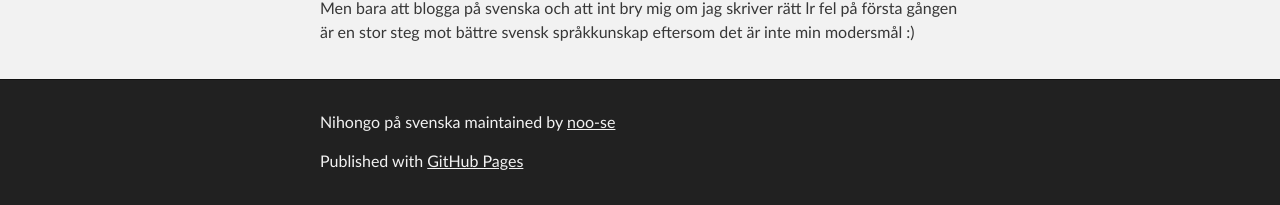
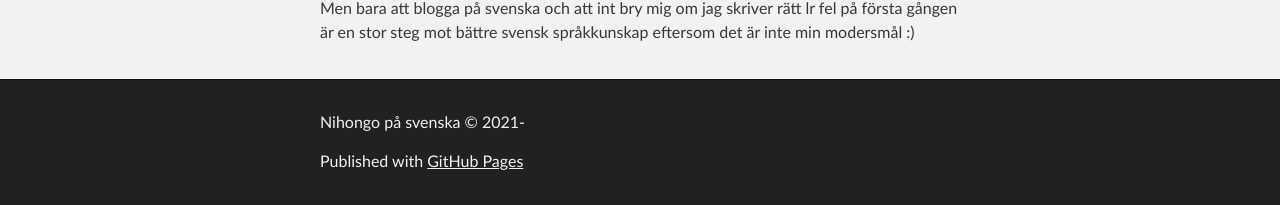
Before and after one commit to noo-se/language-blog, a Jekyll site: the page built from index.md, in a window 1280 px wide. Shown: the part 1032-1237 px from the top of the page. Built offline with Jekyll 4.4.1, drawn with Linux system fonts in a browser that asks for light colours; our own code applies the rules of GitHub Pages for plain Markdown files.

Commit message:
Update default.html

```diff
--- a/_layouts/default.html
+++ b/_layouts/default.html
@@ -33,9 +33,7 @@
     <!-- FOOTER  -->
     <div id="footer_wrap" class="outer">
       <footer class="inner">
-        {% if site.github.is_project_page %}
-        <p class="copyright">{{ site.title | default: site.github.repository_name }} maintained by <a href="{{ site.github.owner_url }}">{{ site.github.owner_name }}</a></p>
-        {% endif %}
+        <p class="copyright">{{ site.title }} &copy; 2021-</a></p>
         <p>Published with <a href="https://pages.github.com">GitHub Pages</a></p>
       </footer>
     </div>
```
